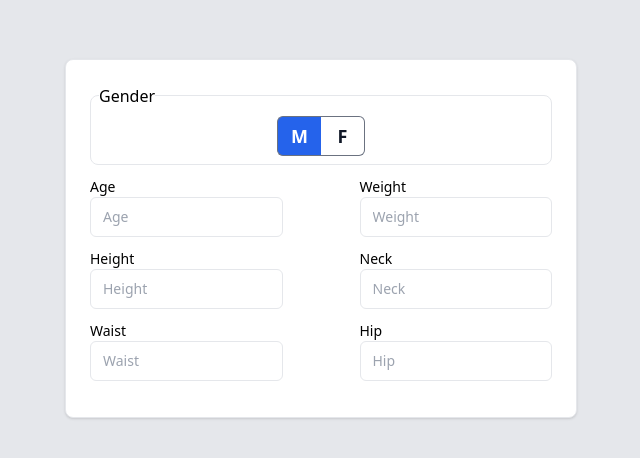
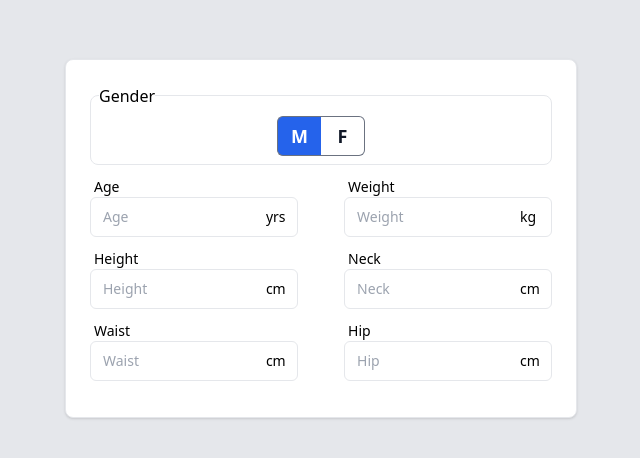
Before and after one commit to luizhf42/medefit, a Nuxt app: page / in a window 1280 px wide. Shown: the part 162-620 px from the top of the page, without its empty margins (319-959 px from the left). Built offline with nearby package versions, Linux system fonts and the light colour scheme.

Commit message:
feat: add input suffix

```diff
--- a/app.vue
+++ b/app.vue
@@ -4,12 +4,12 @@
 			<div class="grid gap-3">
 				<SexField />
 				<div class="flex flex-wrap justify-between">
-					<BodyMetricInput metric="Age" />
-					<BodyMetricInput metric="Weight" />
-					<BodyMetricInput metric="Height" />
-					<BodyMetricInput metric="Neck" />
-					<BodyMetricInput metric="Waist" />
-					<BodyMetricInput metric="Hip" />
+					<BodyMetricInput metric="Age" suffix="yrs"/>
+					<BodyMetricInput metric="Weight" suffix="kg" />
+					<BodyMetricInput metric="Height" suffix="cm" />
+					<BodyMetricInput metric="Neck" suffix="cm" />
+					<BodyMetricInput metric="Waist" suffix="cm" />
+					<BodyMetricInput metric="Hip" suffix="cm" />
 				</div>
 			</div>
 		</div>
--- a/components/BodyMetricInput.vue
+++ b/components/BodyMetricInput.vue
@@ -1,19 +1,36 @@
 <template>
-	<label>{{ metric }}<input type="number" :placeholder="metric" /></label>
+	<label
+		><span class="metric">{{ metric }}</span>
+		<div>
+			<input type="text" inputmode="decimal" :placeholder="metric" />
+			<span>{{ suffix }}</span>
+		</div></label
+	>
 </template>
 
 <script setup lang="ts">
-const { metric } = defineProps<{
+const { metric, suffix } = defineProps<{
 	metric: string;
+	suffix: string;
 }>();
 </script>
 
 <style scoped lang="postcss">
 label {
-	@apply text-sm font-medium w-5/12 mb-3;
+	@apply text-sm font-medium w-[45%] mb-3;
 
-	input {
-		@apply flex h-10 w-full rounded-md border px-3 py-2 text-sm;
+	.metric {
+		@apply py-2 px-1;
+	}
+
+	div {
+		@apply flex items-center;
+		input {
+			@apply flex h-10 w-full rounded-md border px-3 py-2 pr-8 text-sm;
+		}
+		span {
+			@apply ml-[-32px] text-right;
+		}
 	}
 }
 </style>
```
